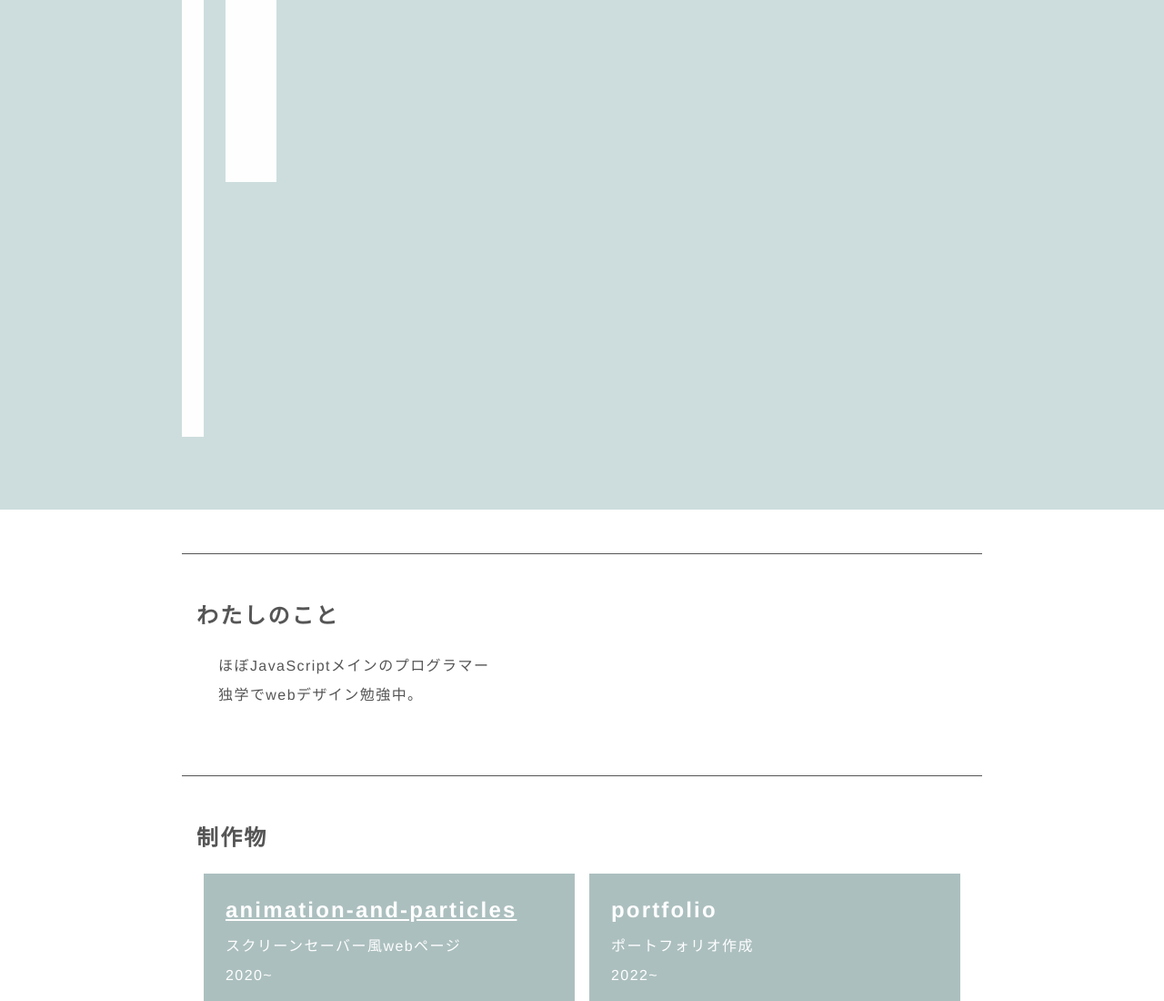
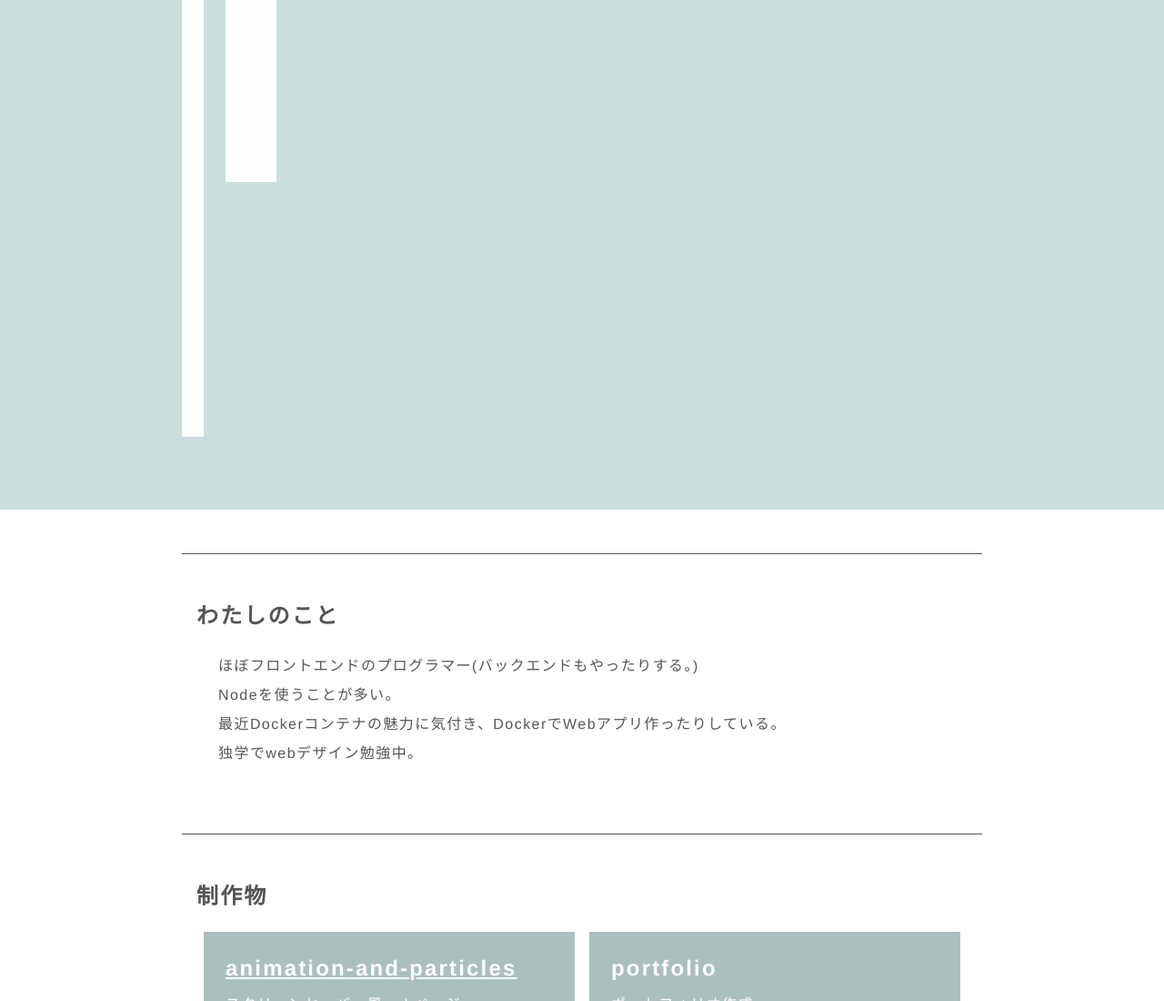
Before and after one commit to tannnaaa/portfolio, a Gatsby site: page / in a window 1280 px wide. Shown: the top 1100 px of the page at 91% size. Built offline with nearby package versions, Linux system fonts and the light colour scheme; Gatsby itself is replaced by a stand-in of ours.

Commit message:
メッセージ内容更新

```diff
--- a/src/components/greeting.tsx
+++ b/src/components/greeting.tsx
@@ -10,7 +10,9 @@ const GreetPage = () => {
           <h2 className={page.title}>わたしのこと</h2>
           <div className={base.flex}>
           <div className={page.sentence_block}>
-            <p className={page.sentence}>ほぼJavaScriptメインのプログラマー</p>
+            <p className={page.sentence}>ほぼフロントエンドのプログラマー(バックエンドもやったりする。)</p>
+            <p className={page.sentence}>Nodeを使うことが多い。</p>
+            <p className={page.sentence}>最近Dockerコンテナの魅力に気付き、DockerでWebアプリ作ったりしている。</p>
             <p className={page.sentence}>独学でwebデザイン勉強中。</p>
           </div>
           </div>
```
